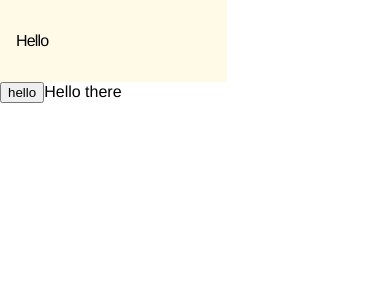
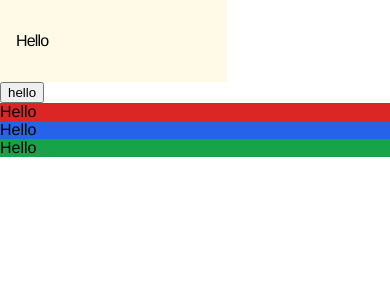
Before and after one commit to cornellh4i/lagos-volunteers, a Next.js app in the folder frontend/: page /about in a window 390 px wide. Shown: the top 300 px of the page. Built offline with nearby package versions, Linux system fonts and the light colour scheme; no server answers; sample sign-in values are in the browser's storage.

Commit message:
Complete responsive design onboarding

```diff
--- a/frontend/src/pages/about.tsx
+++ b/frontend/src/pages/about.tsx
@@ -9,7 +9,12 @@ const About = () => {
         <p className="tracking-tighter">Hello</p>
       </div>
       <Button text="hello" />
-      Hello there
+
+      <div className="grid grid-cols-1 sm:grid-cols-2">
+        <div className="bg-red-600">Hello</div>
+        <div className="bg-blue-600">Hello</div>
+        <div className="bg-green-600">Hello</div>
+      </div>
     </>
   );
 };
```
